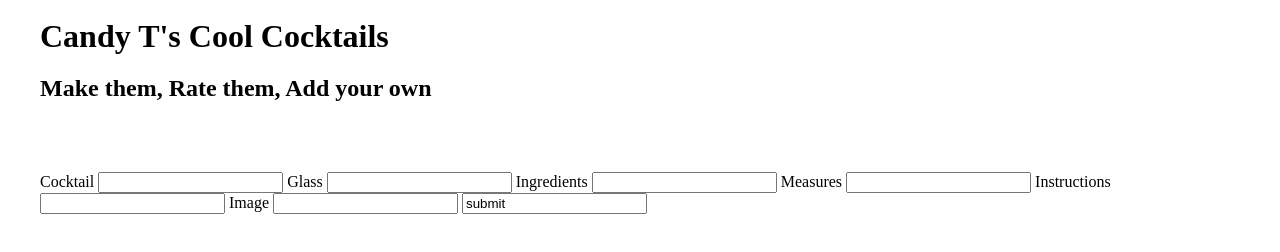
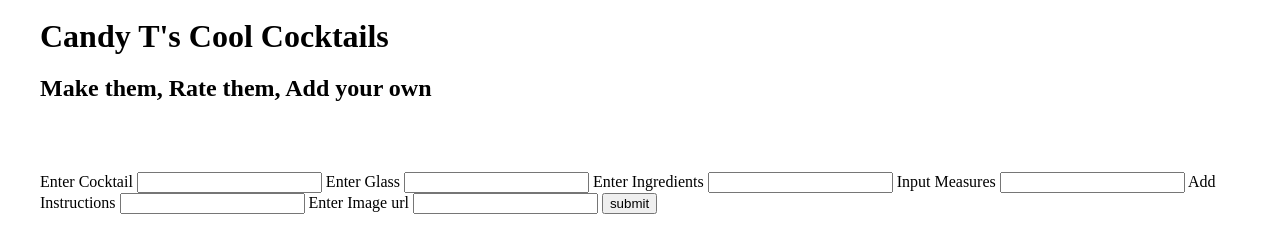
Before and after one commit to CT27/phase-1-final-project, a website: page index.html in a window 1280 px wide. Drawn offline with Linux system fonts and the light colour scheme; no server answers.

Commit message:
tweaks html cocktail entry form

```diff
--- a/index.html
+++ b/index.html
@@ -21,19 +21,19 @@
     </div>
     <div class="cocktail-submission">
         <form>
-            <label for="cocktail-name">Cocktail</label>
+            <label for="cocktail-name">Enter Cocktail</label>
             <input type="text" name="cocktailName" id="cocktail-name">
-            <label for="cocktail-glass">Glass</label>
+            <label for="cocktail-glass">Enter Glass</label>
             <input type="text" name="cocktailGlass" id="cocktail-glass">
-            <label for="cocktail-ingredients">Ingredients</label>
+            <label for="cocktail-ingredients">Enter Ingredients</label>
             <input type="text" name="cocktailIngredients" id="cocktail-ingredients">
-            <label for="cocktail-measures">Measures</label>
+            <label for="cocktail-measures">Input Measures</label>
             <input type="text" name="cocktailMeasures" id="cocktail-measures">
-            <label for="cocktail-instructions">Instructions</label>
+            <label for="cocktail-instructions">Add Instructions</label>
             <input type="text" name="cocktailInstructions" id="cocktail-instructions">
-            <label for="cocktail-image">Image</label>
+            <label for="cocktail-image">Enter Image url</label>
             <input type="text" name="cocktailImage" id="cocktail-image">
-            <input type="subit" value="submit" />
+            <input type="submit" value="submit" />
         </form>
 
     </div>
```
